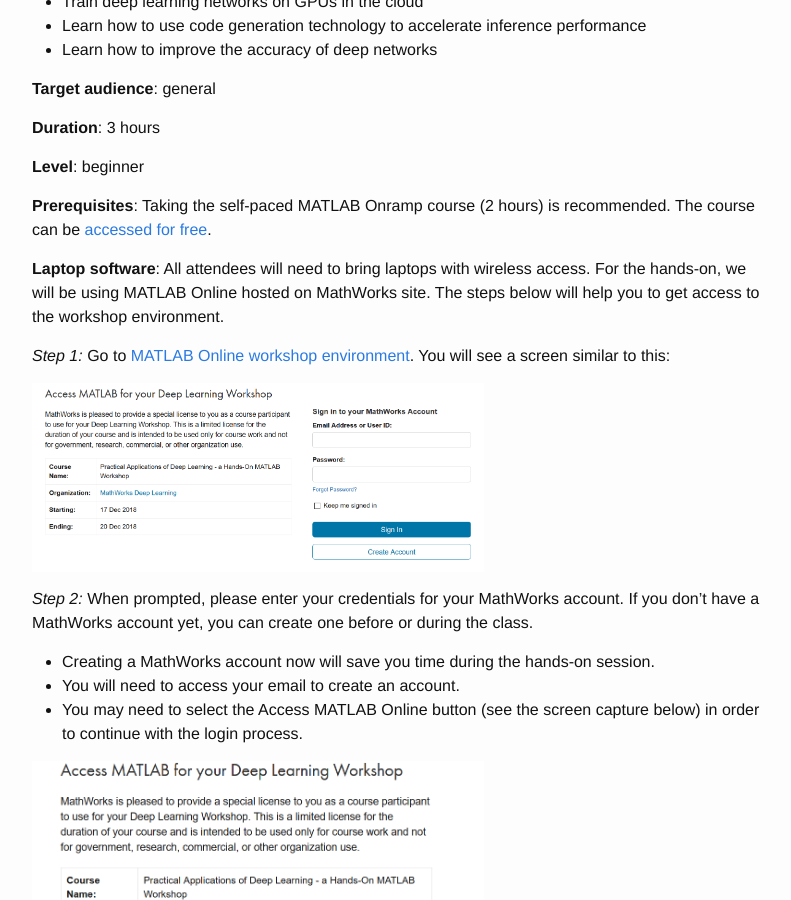
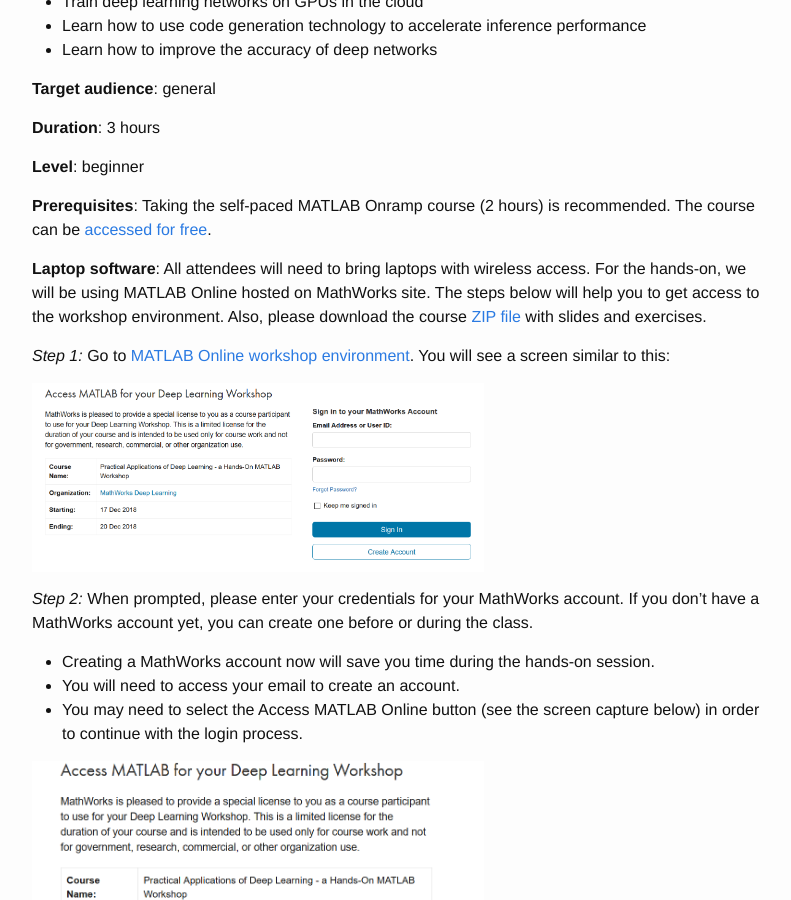
Before and after one commit to WestGrid/ubcSummerSchool2019, a Jekyll site: the page built from deepLearningMatlab.md, in a window 1280 px wide and 900 px high, scrolled down 501 px. Shown: the whole window, without its empty margins (238-1029 px from the left). Built offline with Jekyll 4.4.1, drawn with Linux system fonts in a browser that asks for light colours.

Commit message:
added links to Reece's UBC-themed ZIP file

```diff
--- a/deepLearningMatlab.md
+++ b/deepLearningMatlab.md
@@ -40,7 +40,8 @@ free</a>.
 
 **Laptop software**: All attendees will need to bring laptops with wireless access. For the hands-on, we
 will be using MATLAB Online hosted on MathWorks site. The steps below will help you to get access to the
-workshop environment.
+workshop environment. Also, please download the course
+[ZIP file](https://owncloud.westgrid.ca/index.php/s/JUrvwg6bABk1Fyu/download) with slides and exercises.
 
 *Step 1:* Go to <a href="https://www.mathworks.com/licensecenter/classroom/DL_Calgary_May2019"
 target="_blank">MATLAB Online workshop environment</a>. You will see a screen similar to this:
```
Also changed, not shown: 1-program.md (+9 -18 lines), 4-materials.md (+1 -1 lines).
